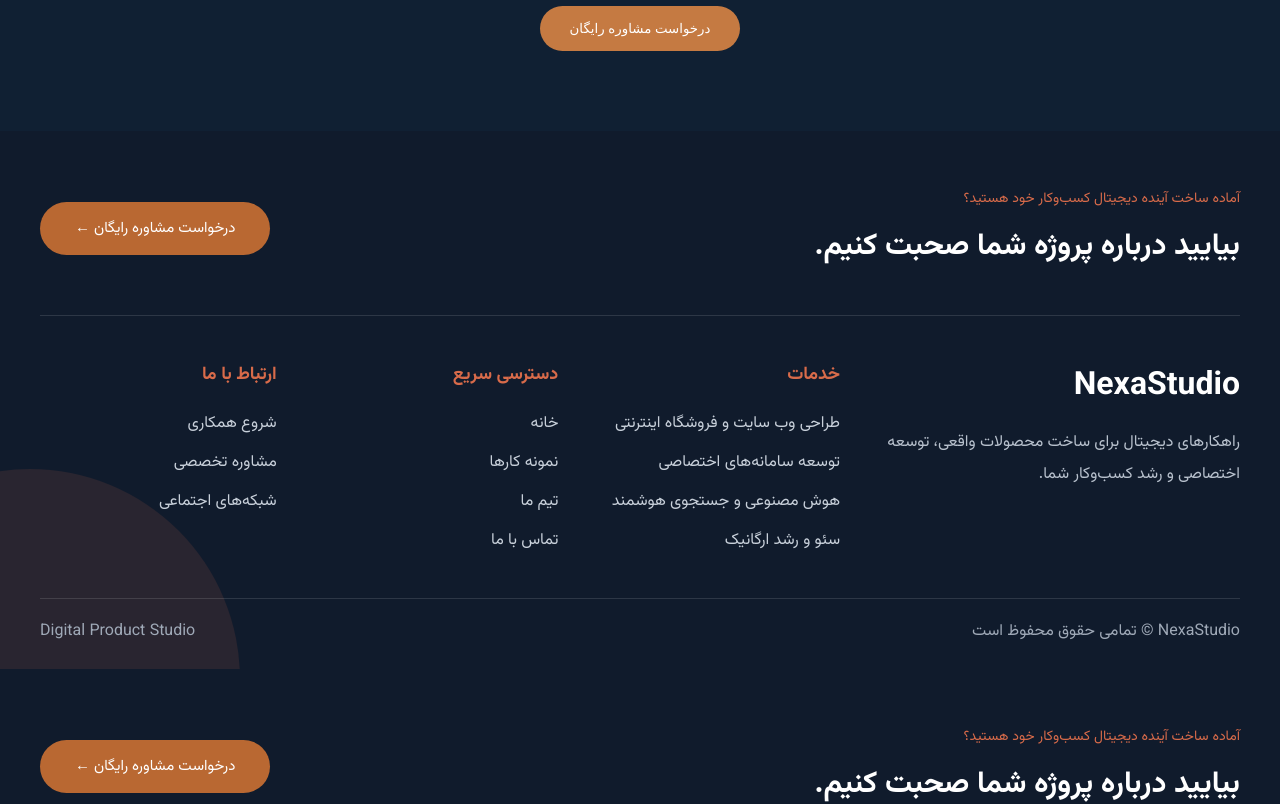
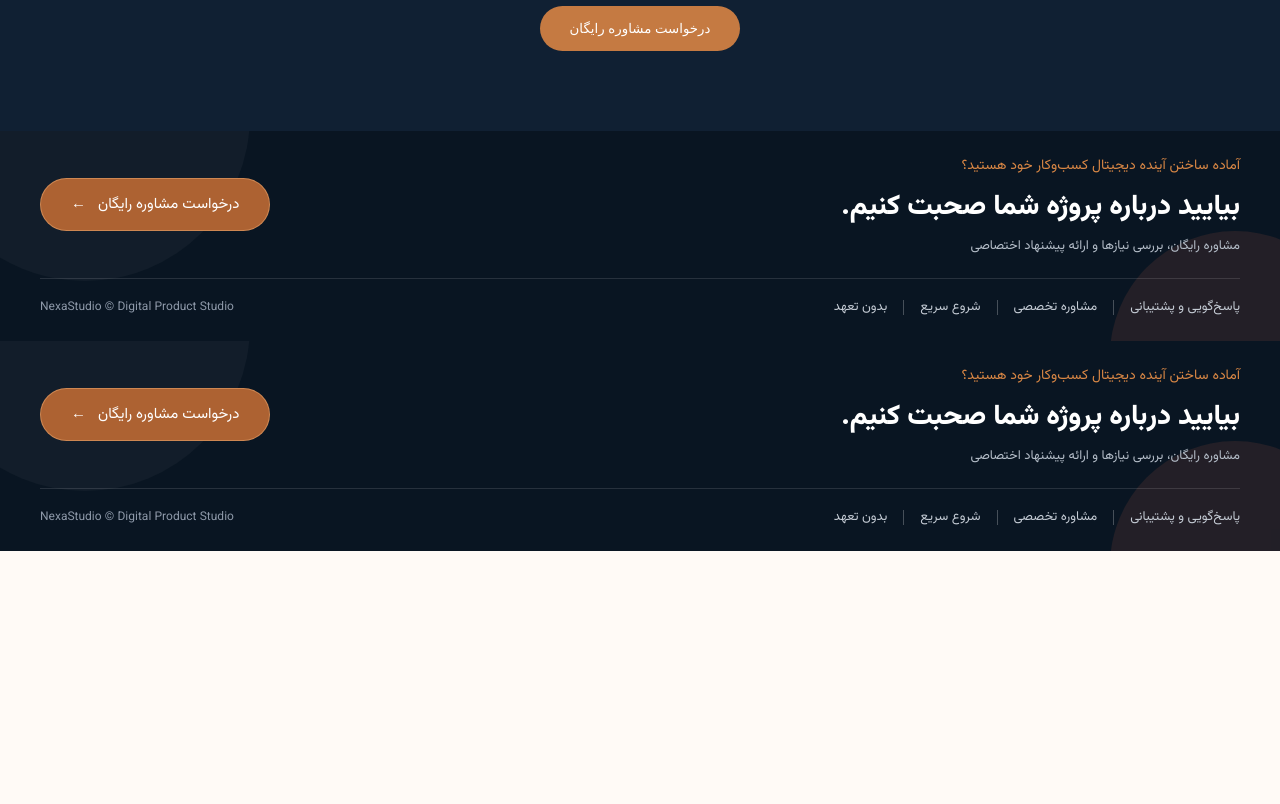
Before and after one commit to zohreksh/smartpilot, a Nuxt app: page / in a window 1280 px wide. Shown: the part 2520-3324 px from the top of the page. After the commit the page ends 3071 px from the top, so only its background shows below. Built offline with nearby package versions, Linux system fonts and the light colour scheme.

Commit message:
Rebuild footer to match reference CTA design

```diff
--- a/components/SiteFooter.vue
+++ b/components/SiteFooter.vue
@@ -1,68 +1,146 @@
 <template>
   <footer class="site-footer">
-    <div class="footer-bg"></div>
+    <div class="footer-orb orb-one"></div>
+    <div class="footer-orb orb-two"></div>
+
     <div class="footer-container">
-      <div class="footer-cta">
-        <div>
-          <span>آماده ساخت آینده دیجیتال کسب‌وکار خود هستید؟</span>
+      <section class="footer-cta">
+        <div class="cta-copy">
+          <span>آماده ساختن آینده دیجیتال کسب‌وکار خود هستید؟</span>
           <h2>بیایید درباره پروژه شما صحبت کنیم.</h2>
-        </div>
-        <button>درخواست مشاوره رایگان ←</button>
-      </div>
-
-      <div class="footer-content">
-        <div class="footer-brand">
-          <h3>NexaStudio</h3>
-          <p>راهکارهای دیجیتال برای ساخت محصولات واقعی، توسعه اختصاصی و رشد کسب‌وکار شما.</p>
+          <p>مشاوره رایگان، بررسی نیازها و ارائه پیشنهاد اختصاصی</p>
         </div>
 
-        <div class="footer-column">
-          <h4>خدمات</h4>
-          <a>طراحی وب سایت و فروشگاه اینترنتی</a>
-          <a>توسعه سامانه‌های اختصاصی</a>
-          <a>هوش مصنوعی و جستجوی هوشمند</a>
-          <a>سئو و رشد ارگانیک</a>
+        <button class="cta-button">درخواست مشاوره رایگان <span>←</span></button>
+      </section>
+
+      <section class="footer-meta">
+        <div class="footer-items">
+          <div class="footer-item">پاسخ‌گویی و پشتیبانی</div>
+          <i></i>
+          <div class="footer-item">مشاوره تخصصی</div>
+          <i></i>
+          <div class="footer-item">شروع سریع</div>
+          <i></i>
+          <div class="footer-item">بدون تعهد</div>
         </div>
 
-        <div class="footer-column">
-          <h4>دسترسی سریع</h4>
-          <a>خانه</a>
-          <a>نمونه کارها</a>
-          <a>تیم ما</a>
-          <a>تماس با ما</a>
-        </div>
-
-        <div class="footer-column">
-          <h4>ارتباط با ما</h4>
-          <a>شروع همکاری</a>
-          <a>مشاوره تخصصی</a>
-          <a>شبکه‌های اجتماعی</a>
-        </div>
-      </div>
-
-      <div class="footer-bottom">
-        <span>NexaStudio © تمامی حقوق محفوظ است</span>
-        <span>Digital Product Studio</span>
-      </div>
+        <div class="footer-copy">NexaStudio © Digital Product Studio</div>
+      </section>
     </div>
   </footer>
 </template>
 
 <style scoped>
-.site-footer{background:#101b2c;color:#fff;padding:55px 24px 25px;direction:rtl;position:relative;overflow:hidden}
-.footer-container{max-width:1200px;margin:auto;position:relative}
-.footer-bg{position:absolute;width:420px;height:420px;border-radius:50%;background:rgba(216,107,74,.12);left:-180px;bottom:-220px}
-.footer-cta{display:flex;align-items:center;justify-content:space-between;padding-bottom:45px;border-bottom:1px solid rgba(255,255,255,.12)}
-.footer-cta span{color:#d86b4a;font-size:14px}
-.footer-cta h2{margin:12px 0 0;font-size:30px}
-.footer-cta button{background:#b96832;color:white;border:0;border-radius:30px;padding:15px 35px;font-family:inherit;font-size:15px}
-.footer-content{display:grid;grid-template-columns:1.5fr 1fr 1fr 1fr;gap:45px;padding:45px 0}
-.footer-brand h3{font-size:32px;margin:0 0 15px}
-.footer-brand p{color:#b8c1cd;line-height:2}
-.footer-column{display:flex;flex-direction:column;gap:14px}
-.footer-column h4{color:#d86b4a;margin:0 0 8px;font-size:18px}
-.footer-column a{color:#c8d0da}
-.footer-bottom{border-top:1px solid rgba(255,255,255,.12);padding-top:20px;display:flex;justify-content:space-between;color:#9fa9b7}
-@media(max-width:900px){.footer-content{grid-template-columns:1fr 1fr}.footer-cta{flex-direction:column;align-items:flex-start;gap:25px}}
-@media(max-width:600px){.footer-content{grid-template-columns:1fr}.footer-bottom{flex-direction:column;gap:10px}}
+.site-footer{
+  position:relative;
+  overflow:hidden;
+  width:100%;
+  background:#091522;
+  color:#fff;
+  direction:rtl;
+  padding:22px 40px 24px;
+}
+
+.footer-container{
+  max-width:1200px;
+  margin:auto;
+  position:relative;
+  z-index:2;
+}
+
+.footer-orb{
+  position:absolute;
+  border-radius:50%;
+  background:rgba(255,255,255,.035);
+}
+
+.orb-one{
+  width:330px;
+  height:330px;
+  top:-180px;
+  left:-80px;
+}
+
+.orb-two{
+  width:250px;
+  height:250px;
+  right:-80px;
+  bottom:-140px;
+  background:rgba(216,107,74,.12);
+}
+
+.footer-cta{
+  display:flex;
+  align-items:center;
+  justify-content:space-between;
+  gap:40px;
+}
+
+.cta-copy span{
+  color:#d98745;
+  font-size:14px;
+}
+
+.cta-copy h2{
+  margin:7px 0;
+  font-size:28px;
+  font-weight:800;
+}
+
+.cta-copy p{
+  margin:0;
+  color:#b5bec9;
+  font-size:13px;
+}
+
+.cta-button{
+  flex-shrink:0;
+  border:1px solid rgba(255,190,130,.4);
+  background:#ad6232;
+  color:white;
+  border-radius:999px;
+  padding:14px 30px;
+  font-family:inherit;
+  font-size:15px;
+}
+
+.cta-button span{
+  margin-right:8px;
+}
+
+.footer-meta{
+  display:flex;
+  align-items:center;
+  justify-content:space-between;
+  margin-top:22px;
+  padding-top:18px;
+  border-top:1px solid rgba(255,255,255,.12);
+}
+
+.footer-items{
+  display:flex;
+  align-items:center;
+  gap:16px;
+  color:#c5ccd5;
+  font-size:13px;
+}
+
+.footer-items i{
+  width:1px;
+  height:15px;
+  background:rgba(255,255,255,.25);
+}
+
+.footer-copy{
+  color:#8d98a8;
+  font-size:12px;
+}
+
+@media(max-width:800px){
+  .site-footer{padding:35px 20px}
+  .footer-cta,.footer-meta{flex-direction:column;align-items:flex-start}
+  .cta-copy h2{font-size:22px}
+  .footer-items{flex-wrap:wrap}
+}
 </style>
```
